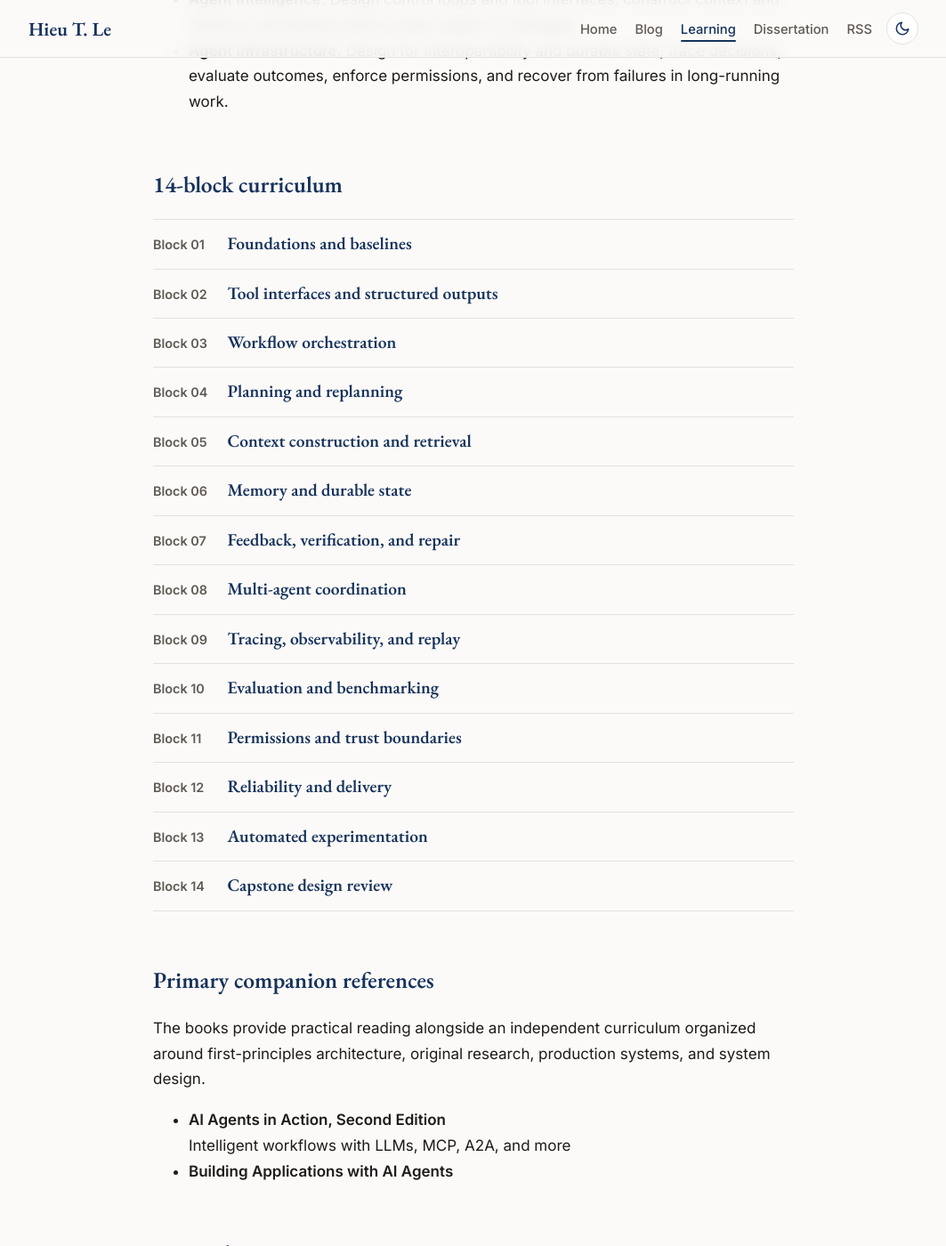
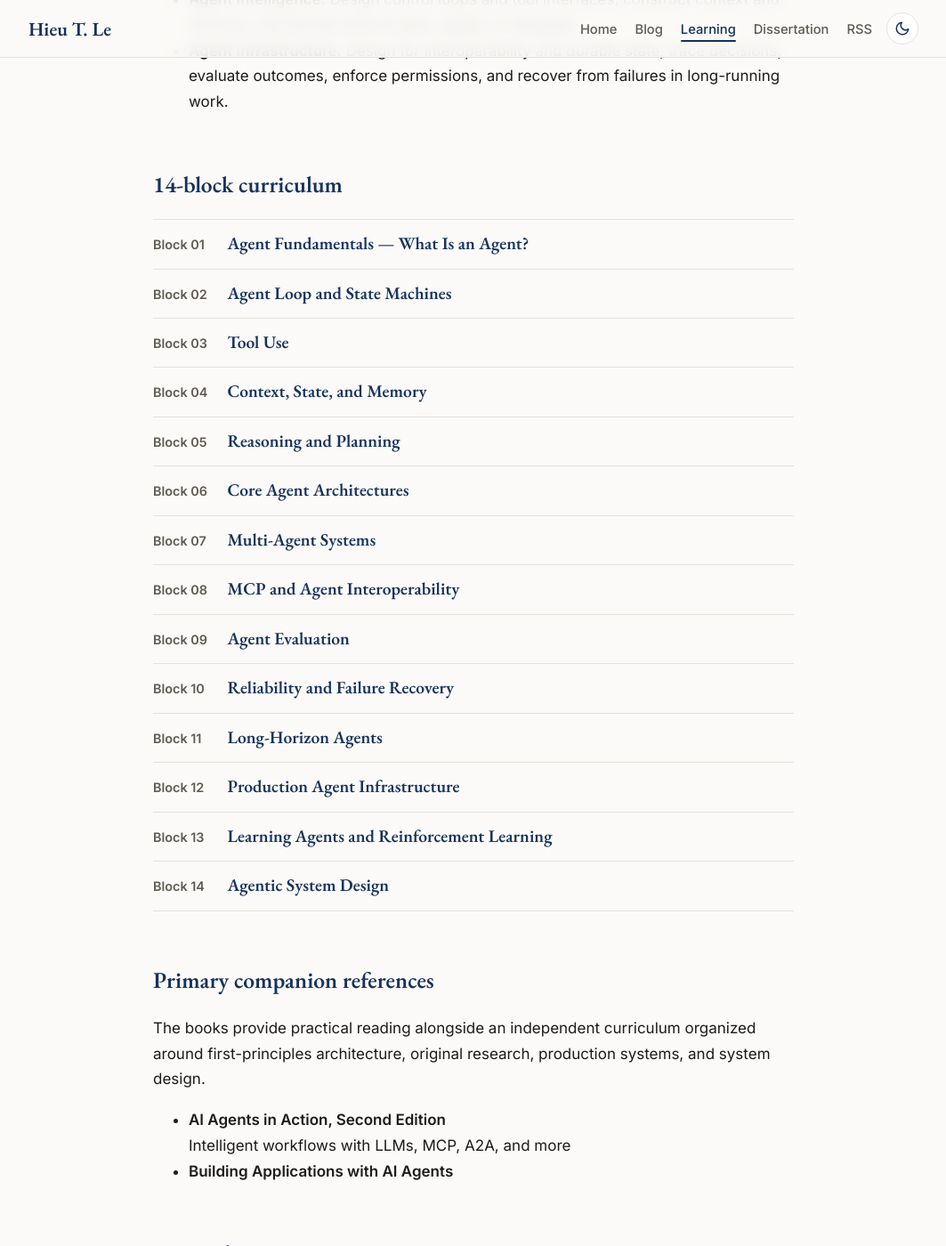
Before and after one commit to hieutrungle/blog, a Jekyll site: the page built from series/agentic-systems.html, in a window 1280 px wide and 1400 px high, scrolled down 609 px. Shown: the whole window at 89% size, without its empty margins (108-1171 px from the left). Built offline with Jekyll 4.4.1, drawn with Linux system fonts in a browser that asks for light colours.

Commit message:
Sync the canonical Agentic Systems roadmap

```diff
--- a/_data/series/agentic-systems.yml
+++ b/_data/series/agentic-systems.yml
@@ -1,29 +1,29 @@
 # Match titles and filenames in agentic-systems-notes/docs/curriculum/index.qmd.
-- title: "Foundations and baselines"
-  page: 01-foundations.html
-- title: "Tool interfaces and structured outputs"
-  page: 02-tool-interfaces.html
-- title: "Workflow orchestration"
-  page: 03-orchestration.html
-- title: "Planning and replanning"
-  page: 04-planning.html
-- title: "Context construction and retrieval"
-  page: 05-context-retrieval.html
-- title: "Memory and durable state"
-  page: 06-memory-state.html
-- title: "Feedback, verification, and repair"
-  page: 07-feedback.html
-- title: "Multi-agent coordination"
-  page: 08-multiagent.html
-- title: "Tracing, observability, and replay"
-  page: 09-observability.html
-- title: "Evaluation and benchmarking"
-  page: 10-evaluation.html
-- title: "Permissions and trust boundaries"
-  page: 11-trust-boundaries.html
-- title: "Reliability and delivery"
-  page: 12-reliability.html
-- title: "Automated experimentation"
-  page: 13-autoresearch.html
-- title: "Capstone design review"
-  page: 14-capstone.html
+- title: "Agent Fundamentals — What Is an Agent?"
+  page: 01-agent-fundamentals.html
+- title: "Agent Loop and State Machines"
+  page: 02-agent-loop-state-machines.html
+- title: "Tool Use"
+  page: 03-tool-use.html
+- title: "Context, State, and Memory"
+  page: 04-context-state-memory.html
+- title: "Reasoning and Planning"
+  page: 05-reasoning-planning.html
+- title: "Core Agent Architectures"
+  page: 06-agent-architectures.html
+- title: "Multi-Agent Systems"
+  page: 07-multi-agent-systems.html
+- title: "MCP and Agent Interoperability"
+  page: 08-mcp-interoperability.html
+- title: "Agent Evaluation"
+  page: 09-agent-evaluation.html
+- title: "Reliability and Failure Recovery"
+  page: 10-reliability-recovery.html
+- title: "Long-Horizon Agents"
+  page: 11-long-horizon-agents.html
+- title: "Production Agent Infrastructure"
+  page: 12-production-infrastructure.html
+- title: "Learning Agents and Reinforcement Learning"
+  page: 13-learning-agents-rl.html
+- title: "Agentic System Design"
+  page: 14-agentic-system-design.html
```
Also changed, not shown: .github/workflows/curriculum-roadmap.yml (added), README.md.
